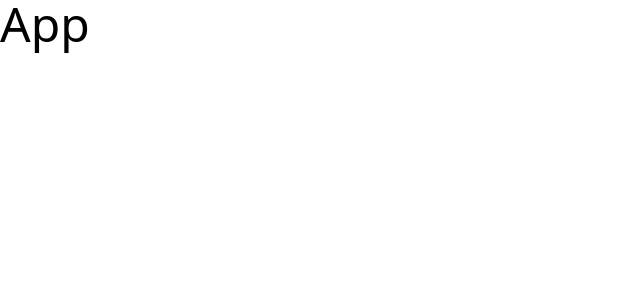
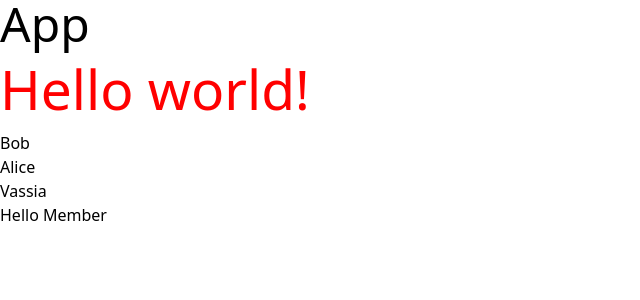
Before and after one commit to damianosmel/react_crash_course_2024, a React (Vite) app: page / in a window 1280 px wide. Shown: the top 300 px of the page, without its empty margins (0-640 px from the left). Built offline with nearby package versions, Linux system fonts and the light colour scheme.

Commit message:
Show examples on jsx

```diff
--- a/src/App.jsx
+++ b/src/App.jsx
@@ -1,4 +1,22 @@
 const App = () => {
-  return <div className='text-5xl'>App</div>;
+  const names = ['Bob','Alice','Vassia'];
+  const loggedIn = true;
+  const name = 'world';
+  const styles = {
+    color: 'red',
+    fontSize: '55px',
+  };
+  return (
+    <>
+      <div className='text-5xl'>App</div>
+      <p style={styles}>Hello {name}!</p>
+      <ul>
+        {names.map((name)=>(
+          <li>{name}</li>
+        ))}
+      </ul>
+      { loggedIn ? <h1>Hello Member</h1> : <h1>Hello Guest</h1>}
+    </>
+  );
 };
 export default App;
```
